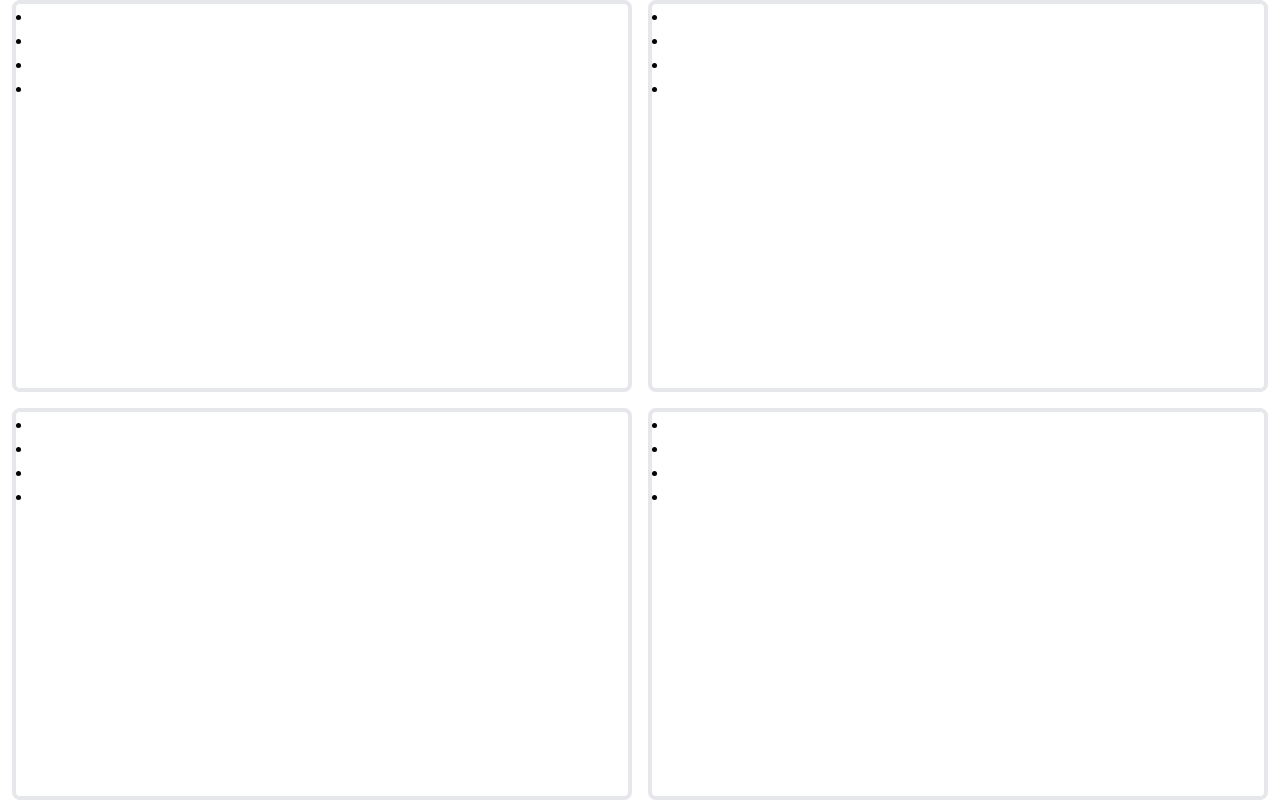
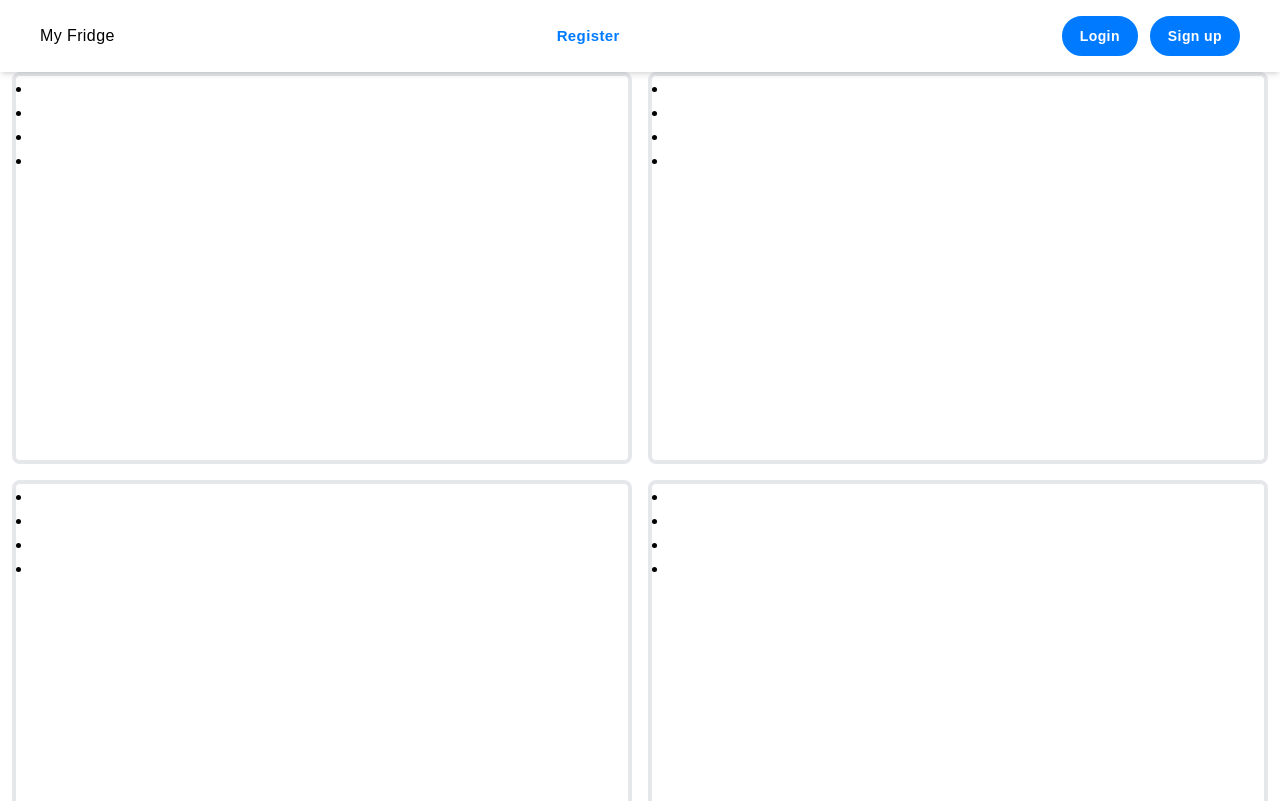
Before and after one commit to minzunim/fridge, a React (Create React App) app: page /center in a window 1280 px wide. Shown: the top 801 px of the page. Built offline with nearby package versions, Linux system fonts and the light colour scheme.

Commit message:
[Design] Layout, footer, header 추가

```diff
--- a/src/components/Center.tsx
+++ /dev/null
@@ -1,32 +0,0 @@
-const Center = () => {
-    return (
-        <div className="grid grid-cols-2 gap-4 h-screen mx-3">
-            <div className="box-border border-4 rounded-lg">
-                <li></li>
-                <li></li>
-                <li></li>
-                <li></li>
-            </div>
-            <div className="box-border border-4 rounded-lg">
-                <li></li>
-                <li></li>
-                <li></li>
-                <li></li>
-            </div>
-            <div className="box-border border-4 rounded-lg">
-                <li></li>
-                <li></li>
-                <li></li>
-                <li></li>
-            </div>
-            <div className="box-border border-4 rounded-lg">
-                <li></li>
-                <li></li>
-                <li></li>
-                <li></li>
-            </div>
-        </div>
-    );
-};
-
-export default Center;
--- a/src/components/Layout/Footer.tsx
+++ b/src/components/Layout/Footer.tsx
@@ -1,8 +1,10 @@
 const Footer = () => {
 
     return (
-        <footer>
-
+        <footer className="font-sans tracking-wide bg-[#213343] py-10 px-10">
+            <p className="text-gray-200 text-[15px]">
+                © Min&Kwang. All rights reserved.
+            </p>
         </footer>
     );
 };
--- a/src/components/Layout/Header.tsx
+++ b/src/components/Layout/Header.tsx
@@ -1,8 +1,57 @@
+import { Link } from "react-router-dom";
+
 const Header = () => {
 
     return (
-        <header>
+        <header className='flex shadow-md py-4 px-4 sm:px-10 bg-white font-[sans-serif] min-h-[70px] tracking-wide relative z-50'>
+            <div className='flex flex-wrap items-center justify-between gap-5 w-full'>
+                <a href="javascript:void(0)">My Fridge
+                </a>
 
+                <div id="collapseMenu"
+                    className='max-lg:hidden lg:!block max-lg:before:fixed max-lg:before:bg-black max-lg:before:opacity-50 max-lg:before:inset-0 max-lg:before:z-50'>
+                    <button id="toggleClose" className='lg:hidden fixed top-2 right-4 z-[100] rounded-full bg-white p-3'>
+                        <svg xmlns="http://www.w3.org/2000/svg" className="w-4 fill-black" viewBox="0 0 320.591 320.591">
+                            <path
+                                d="M30.391 318.583a30.37 30.37 0 0 1-21.56-7.288c-11.774-11.844-11.774-30.973 0-42.817L266.643 10.665c12.246-11.459 31.462-10.822 42.921 1.424 10.362 11.074 10.966 28.095 1.414 39.875L51.647 311.295a30.366 30.366 0 0 1-21.256 7.288z"
+                                data-original="#000000"></path>
+                            <path
+                                d="M287.9 318.583a30.37 30.37 0 0 1-21.257-8.806L8.83 51.963C-2.078 39.225-.595 20.055 12.143 9.146c11.369-9.736 28.136-9.736 39.504 0l259.331 257.813c12.243 11.462 12.876 30.679 1.414 42.922-.456.487-.927.958-1.414 1.414a30.368 30.368 0 0 1-23.078 7.288z"
+                                data-original="#000000"></path>
+                        </svg>
+                    </button>
+
+                    <ul
+                        className='lg:flex gap-x-5 max-lg:space-y-3 max-lg:fixed max-lg:bg-white max-lg:w-1/2 max-lg:min-w-[300px] max-lg:top-0 max-lg:left-0 max-lg:p-6 max-lg:h-full max-lg:shadow-md max-lg:overflow-auto z-50'>
+                        <li className='mb-6 hidden max-lg:block'>
+                            <a href="javascript:void(0)"><img src="https://readymadeui.com/readymadeui.svg" alt="logo" className='w-36' />
+                            </a>
+                        </li>
+                        <li className='max-lg:border-b border-gray-300 max-lg:py-3 px-3'>
+                            <Link to="/register"
+                                className='hover:text-[#007bff] text-[#007bff] block font-semibold text-[15px]'
+                            >Register
+                            </Link>
+                        </li>
+                    </ul>
+                </div>
+
+                <div className='flex max-lg:ml-auto space-x-3'>
+                    <button
+                        className='px-4 py-2 text-sm rounded-full font-bold text-white border-2 border-[#007bff] bg-[#007bff] transition-all ease-in-out duration-300 hover:bg-transparent hover:text-[#007bff]'>Login</button>
+                    <button
+                        className='px-4 py-2 text-sm rounded-full font-bold text-white border-2 border-[#007bff] bg-[#007bff] transition-all ease-in-out duration-300 hover:bg-transparent hover:text-[#007bff]'>Sign
+                        up</button>
+
+                    <button id="toggleOpen" className='lg:hidden'>
+                        <svg className="w-7 h-7" fill="#000" viewBox="0 0 20 20" xmlns="http://www.w3.org/2000/svg">
+                            <path fill-rule="evenodd"
+                                d="M3 5a1 1 0 011-1h12a1 1 0 110 2H4a1 1 0 01-1-1zM3 10a1 1 0 011-1h12a1 1 0 110 2H4a1 1 0 01-1-1zM3 15a1 1 0 011-1h12a1 1 0 110 2H4a1 1 0 01-1-1z"
+                                clip-rule="evenodd"></path>
+                        </svg>
+                    </button>
+                </div>
+            </div>
         </header>
     );
 };
--- /dev/null
+++ b/src/pages/Center.tsx
@@ -0,0 +1,36 @@
+import Layout from "../components/Layout/Layout";
+
+const Center = () => {
+    return (
+        <Layout>
+            <div className="grid grid-cols-2 gap-4 h-screen mx-3">
+                <div className="box-border border-4 rounded-lg">
+                    <li></li>
+                    <li></li>
+                    <li></li>
+                    <li></li>
+                </div>
+                <div className="box-border border-4 rounded-lg">
+                    <li></li>
+                    <li></li>
+                    <li></li>
+                    <li></li>
+                </div>
+                <div className="box-border border-4 rounded-lg">
+                    <li></li>
+                    <li></li>
+                    <li></li>
+                    <li></li>
+                </div>
+                <div className="box-border border-4 rounded-lg">
+                    <li></li>
+                    <li></li>
+                    <li></li>
+                    <li></li>
+                </div>
+            </div>
+        </Layout>
+    );
+};
+
+export default Center;
--- a/src/components/Register.tsx
+++ b/src/pages/Register.tsx
@@ -8,7 +8,8 @@ const Register = () => {
 
     const [title, setTitle] = useState<string>('');
     const [expire, setExpire] = useState<string>('');
-    const [count, setCount] = useState<string>('');
+    const [count, setCount] = useState<number>(0);
+    const [position, setPosition] = useState<number>(0);
 
     const onClickLogin = async () => {
 
@@ -24,11 +25,24 @@ const Register = () => {
             return;
         }
 
-        if (count === '') {
+        if (!count) {
             alert('수량을 입력해주세요!');
-            setCount('');
+            setCount(0);
             return;
         }
+
+        if (!position) {
+            alert('보관 위치를 번호로 입력해주세요!');
+            setCount(0);
+            return;
+        }
+
+        if (position >= 5) {
+            alert('보관 위치를 번호로 입력해주세요!');
+            setCount(0);
+            return;
+        }
+
 
         // API 호출
         try {
@@ -85,7 +99,19 @@ const Register = () => {
                             type="number"
                             id="count"
                             className="border rounded-lg px-3 py-2 mt-1 mb-5 text-sm w-full"
-                            onChange={(e) => setCount(e.target.value)}
+                            onChange={(e) => setCount(parseInt(e.target.value))}
+                        />
+                        <label
+                            htmlFor="count"
+                            className="font-semibold text-sm text-gray-600 pb-1 block">
+                            보관 위치
+                        </label>
+                        <input
+                            type="number"
+                            id="count"
+                            className="border rounded-lg px-3 py-2 mt-1 mb-5 text-sm w-full"
+                            onChange={(e) => setCount(parseInt(e.target.value))}
+                            max="4"
                         />
                         <button
                             type="button"
```
Also changed, not shown: src/App.tsx (+4 -4 lines), src/pages/Login.tsx (renamed from src/components/Login.tsx), src/pages/Mypage.tsx (renamed from src/components/Mypage.tsx).
